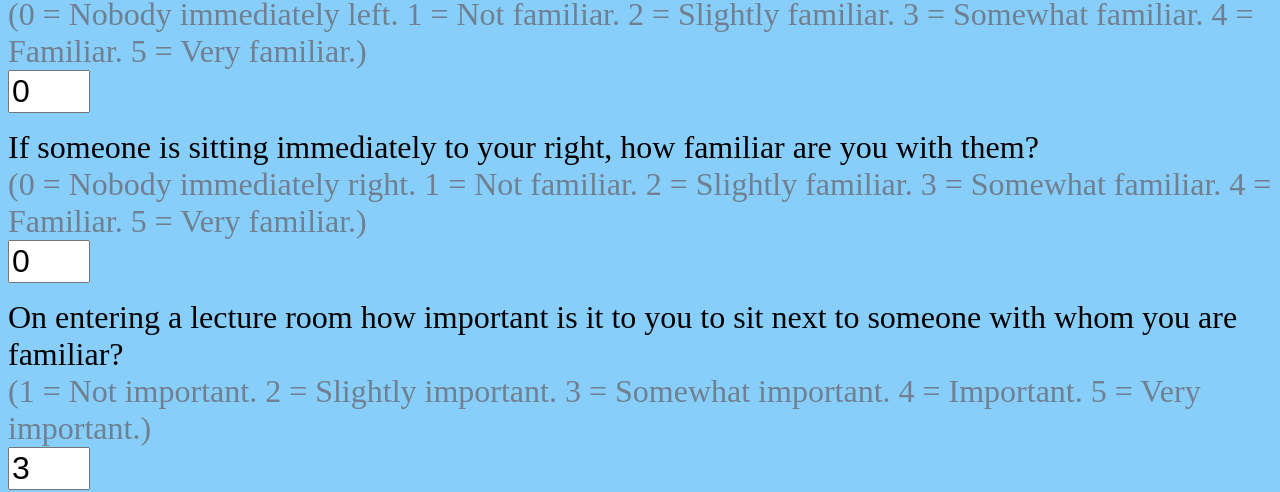
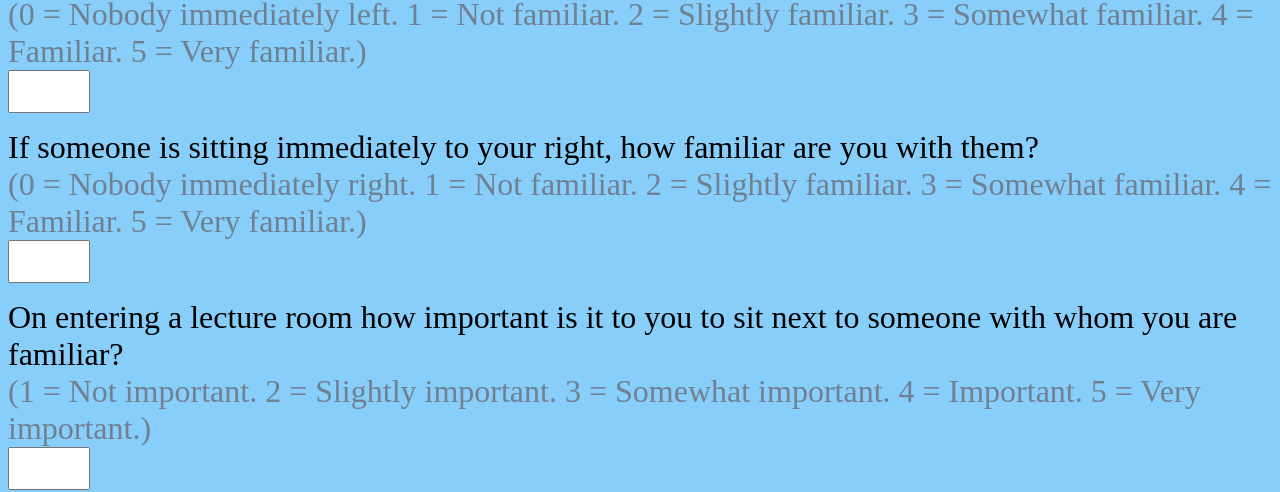
Before and after one commit to WavyV/ABM_RocketMan, a React app in the folder data-collection/form/: page / in a window 1280 px wide. Shown: the part 315-807 px from the top of the page. Built offline with nearby package versions, Linux system fonts and the light colour scheme.

Commit message:
Remove default values

```diff
--- a/data-collection/form/src/Form.jsx
+++ b/data-collection/form/src/Form.jsx
@@ -53,11 +53,6 @@ class Form extends React.Component {
 
   // Render a discrete 1-5 question.
   render1To5(question, info, questionID, allow0) {
-    const defaultValue = allow0 ? 0 : 3;
-    // Add default value to data if not already.
-    if (!(questionID in this.state)) {
-      this.handleInput(defaultValue, questionID);
-    }
     return (
       <div>
         <div>{question}</div>
@@ -67,7 +62,6 @@ class Form extends React.Component {
           min={allow0 ? 0 : 1}
           max={5}
           step={1}
-          defaultValue={defaultValue}
           onChange={e => this.handleInput(e.target.value, questionID)}
         />
       </div>
```
Also changed, not shown: 1 other file (tests, documents, lock files or other folders).
